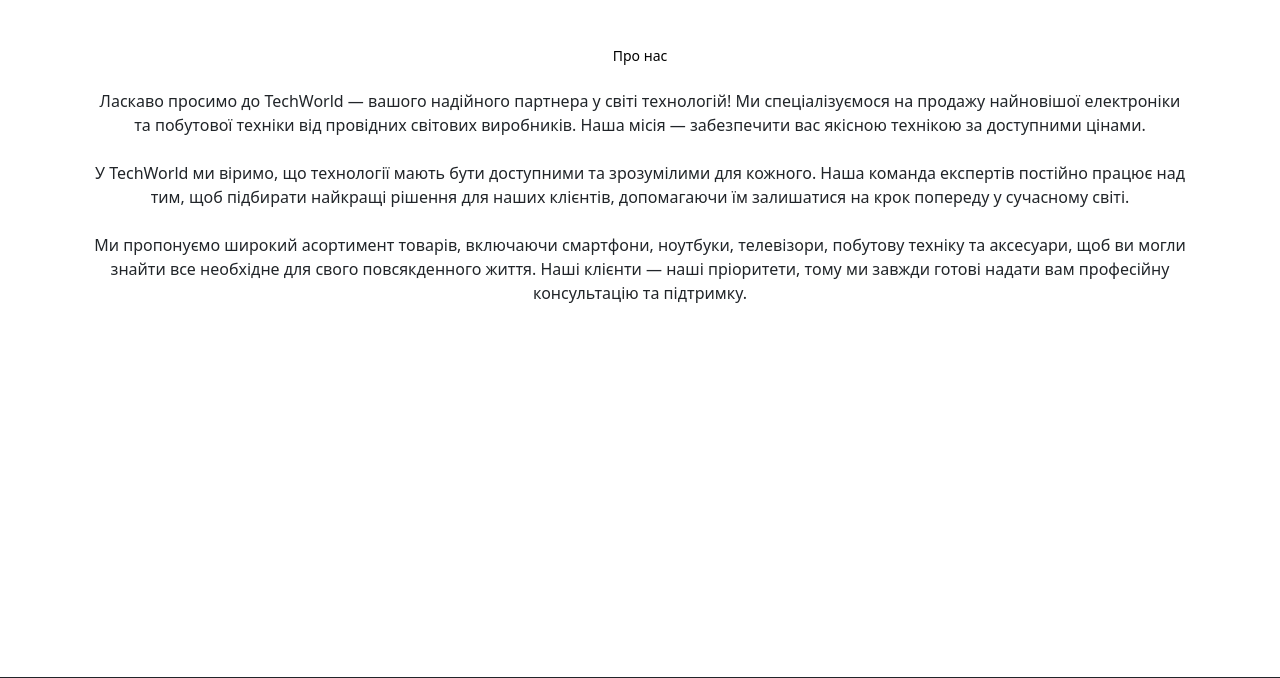
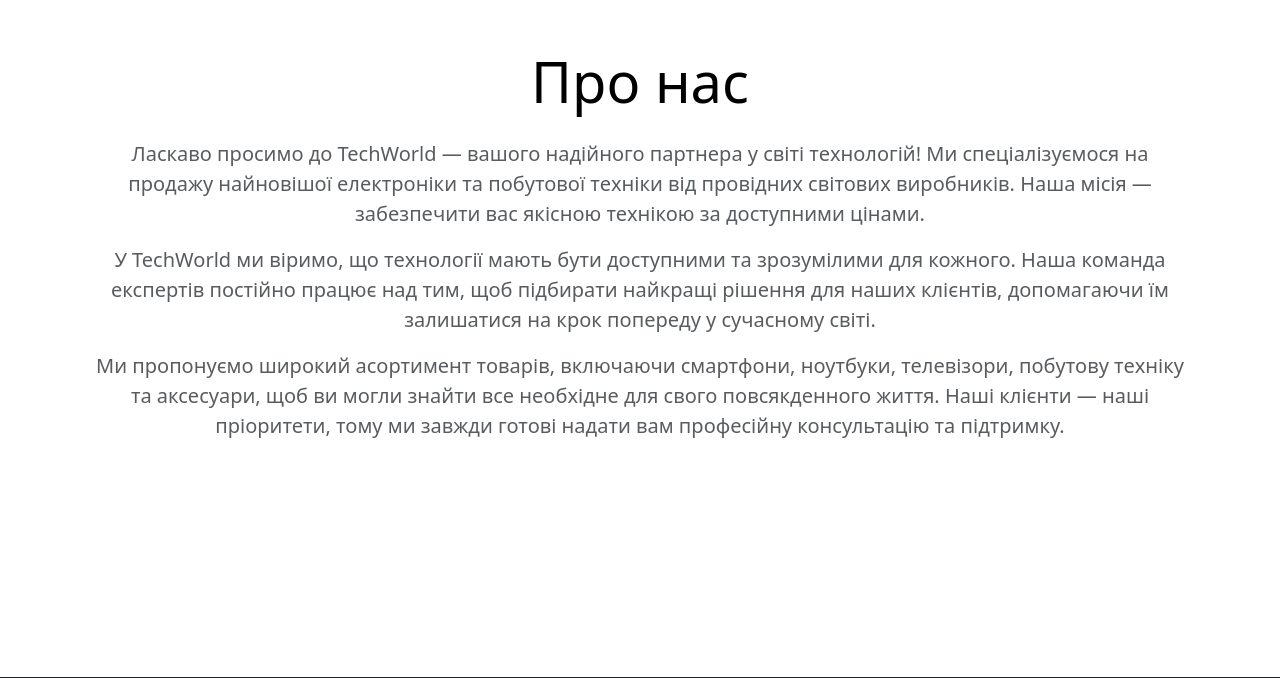
Before and after one commit to EvilDahaka/Laboratory3-4, a Flask app: page /about in a window 1280 px wide. Shown: the part 73-751 px from the top of the page. Run offline with Flask 3, Linux system fonts and the light colour scheme.

Commit message:
Виправлено помилку

```diff
--- a/templates/about.html
+++ b/templates/about.html
@@ -4,14 +4,14 @@
 
 {% block content %}
 <div class="container text-center mt-5">
-    <h1 class="text-3xl font-bold mb-4">Про нас</h1>
-    <p class="text-lg mb-4">
+    <h1 class="display-4 fw-normal text-body-emphasis mt-n3 mb-4">Про нас</h1>
+    <p class="fs-5 text-body-secondary mt-n2">
         Ласкаво просимо до TechWorld — вашого надійного партнера у світі технологій! Ми спеціалізуємося на продажу найновішої електроніки та побутової техніки від провідних світових виробників. Наша місія — забезпечити вас якісною технікою за доступними цінами.
     </p>
-    <p class="text-lg mb-4">
+    <p class="fs-5 text-body-secondary mt-n2">
         У TechWorld ми віримо, що технології мають бути доступними та зрозумілими для кожного. Наша команда експертів постійно працює над тим, щоб підбирати найкращі рішення для наших клієнтів, допомагаючи їм залишатися на крок попереду у сучасному світі.
     </p>
-    <p class="text-lg mb-4">
+    <p class="fs-5 text-body-secondary mt-n2">
         Ми пропонуємо широкий асортимент товарів, включаючи смартфони, ноутбуки, телевізори, побутову техніку та аксесуари, щоб ви могли знайти все необхідне для свого повсякденного життя. Наші клієнти — наші пріоритети, тому ми завжди готові надати вам професійну консультацію та підтримку.
     </p>
 </div>
```
